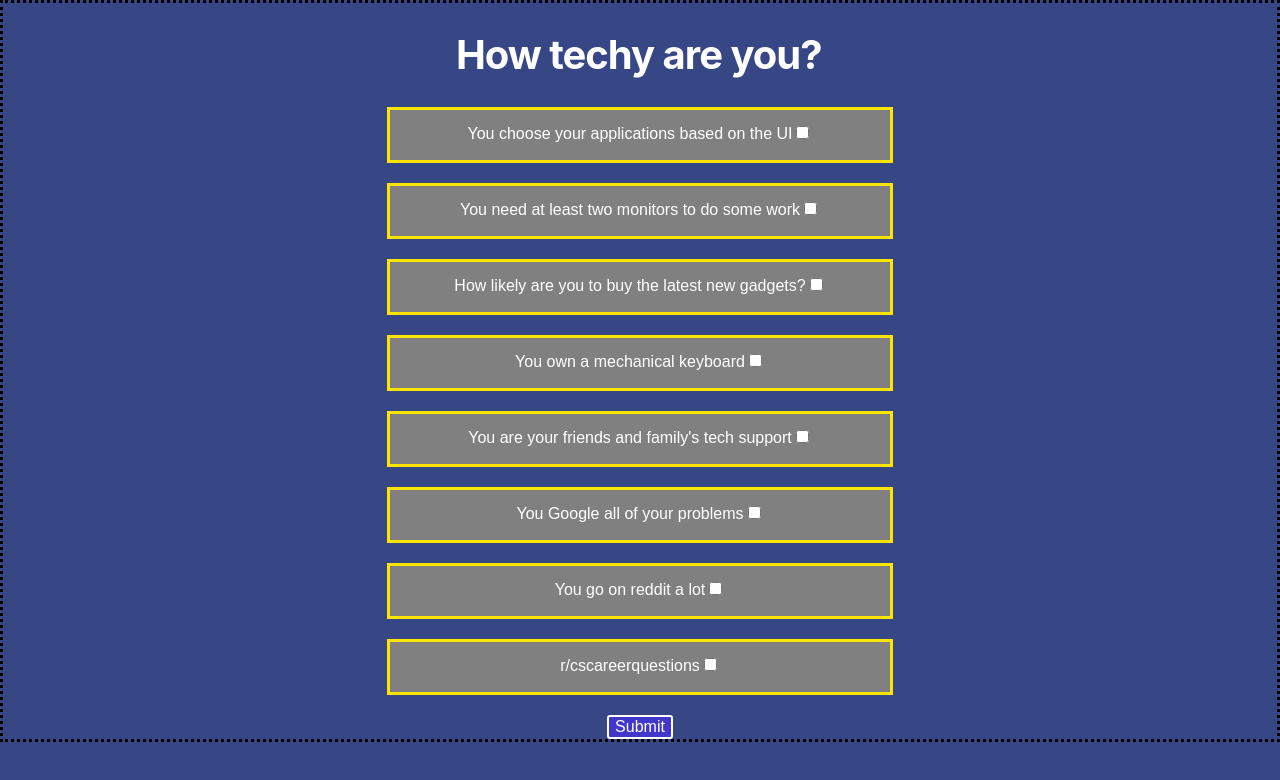
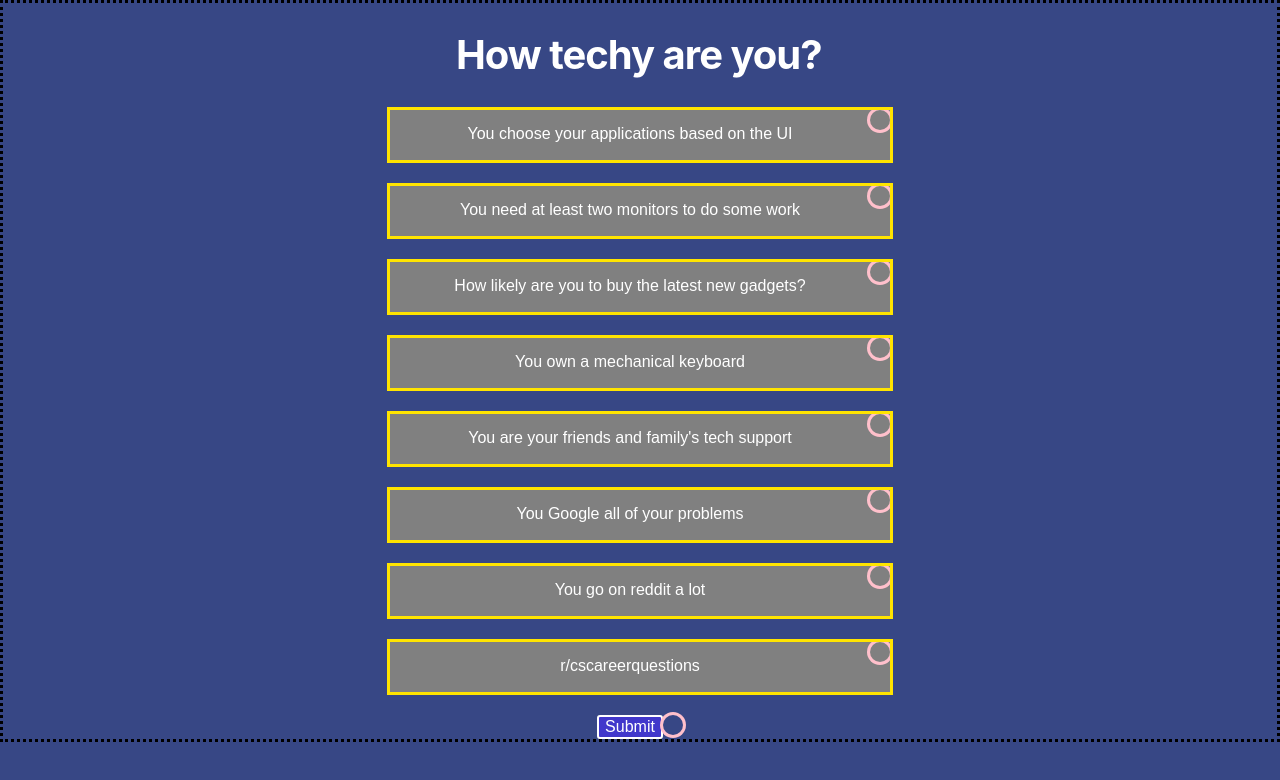
Before and after one commit to aprilxyc/how-techy-are-you, a React (Create React App) app: page / in a window 1280 px wide. Both pictures are taken after a click on the button "Start". Shown: the top 780 px of the page. Built offline with nearby package versions, Linux system fonts and the light colour scheme.

Commit message:
added checkbox component

```diff
--- a/public/index.html
+++ b/public/index.html
@@ -4,6 +4,7 @@
     <meta charset="utf-8" />
     <meta name="viewport" content="width=device-width, initial-scale=1" />
     <script src="https://use.fontawesome.com/be2f8be009.js"></script>
+    <script src="https://kit.fontawesome.com/78b2c2d923.js" crossorigin="anonymous"></script>
     <meta name="theme-color" content="#000000" />
     <link href="https://fonts.googleapis.com/css2?family=Space+Mono&display=swap" rel="stylesheet">
     <!--
--- /dev/null
+++ b/src/components/Checkbox/index.js
@@ -0,0 +1,58 @@
+import React from 'react';
+import styled from 'styled-components';
+
+
+const CheckboxContainer = styled.div`
+    display: inline-block;
+    float  : right;
+`;
+
+const TickIcon = styled.div`
+    .checkmark {
+        vertical-align: middle;
+        font-size     : 20px;
+        height        : 30px;
+    }
+`;
+
+const StyledCheckbox = styled.div`
+    width        : 20px;
+    height       : 20px;
+    border-radius: 20px;
+    box-shadow   : 0 0 0 3px pink;
+    transition   : all 200ms;
+
+    ${TickIcon} {
+        vertical-align: middle;
+        line-height   : 40px;
+        visibility    : ${props => (props.checked ? 'visible' : 'hidden')};
+    }
+`;
+
+// adds the attribute checkbox
+const HiddenCheckbox = styled.input.attrs({ type: 'checkbox' })`
+    border     : 0;
+    clip       : rect(0 0 0 0);
+    clippath   : inset(50%);
+    height     : 1px;
+    clip       : rect(0 0 0 0);
+    margin     : -1px;
+    overflow   : hidden;
+    padding    : 0;
+    position   : absolute;
+    white-space: nowrap;
+    width      : 1px;
+`;
+
+const Checkbox = ({ className, checked, ...props }) => (
+    <CheckboxContainer>
+            <HiddenCheckbox checked={checked} {...props}/>
+                <StyledCheckbox checked={checked} {...props}>
+                    <TickIcon>
+                        <i className="checkmark" class="fas fa-check-circle"></i>
+                    </TickIcon>
+                </StyledCheckbox>
+    </CheckboxContainer>
+)
+
+export default Checkbox;
--- a/src/components/QuizCard/index.js
+++ b/src/components/QuizCard/index.js
@@ -1,5 +1,8 @@
 import React, { Component } from 'react';
+
+// styled components
 import { QuizLabel } from '../../utils/Cards';
+import Checkbox from '../Checkbox/index';
 
 class QuizCard extends Component {
     constructor(props) {
@@ -18,8 +21,13 @@ class QuizCard extends Component {
     render() {
         return (
             <QuizLabel checked={this.state.checked}>
-                {this.props.text}
-                <input type="checkbox" onChange={() => this.handleCheck()}></input>
+                <label>
+                    {this.props.text}
+                    <Checkbox
+                        checked  = {this.state.checked}
+                        onChange = {() => this.handleCheck()}
+                    />
+                </label>
             </QuizLabel>
             )
     }
--- a/src/components/QuizPage/index.js
+++ b/src/components/QuizPage/index.js
@@ -5,6 +5,7 @@ import QuizCard from '../QuizCard/index';
 import { PageHeader } from '../../utils/Cards';
 import { Grid, Row, Col } from '../../utils/FlexComponents';
 import { SubmitButton } from '../../utils/Button';
+import Checkbox from '../Checkbox/index';
 
 const quizQuestions = [
     "You choose your applications based on the UI",
@@ -41,7 +42,9 @@ class QuizPage extends Component {
                     <SubmitButton>
                        Submit
                    </SubmitButton>
+                   <Checkbox />
                 </Row>
+
             </Grid>
         )
     }
```
